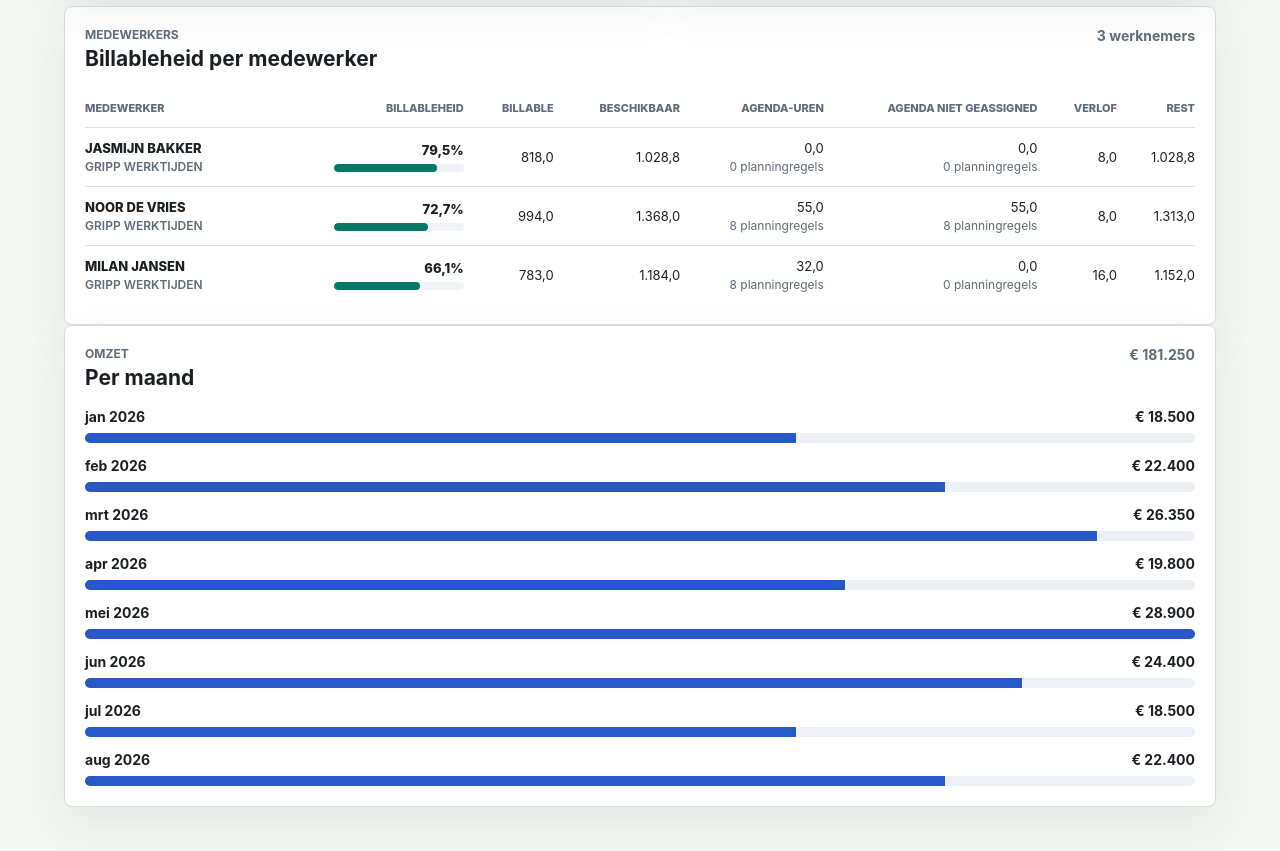
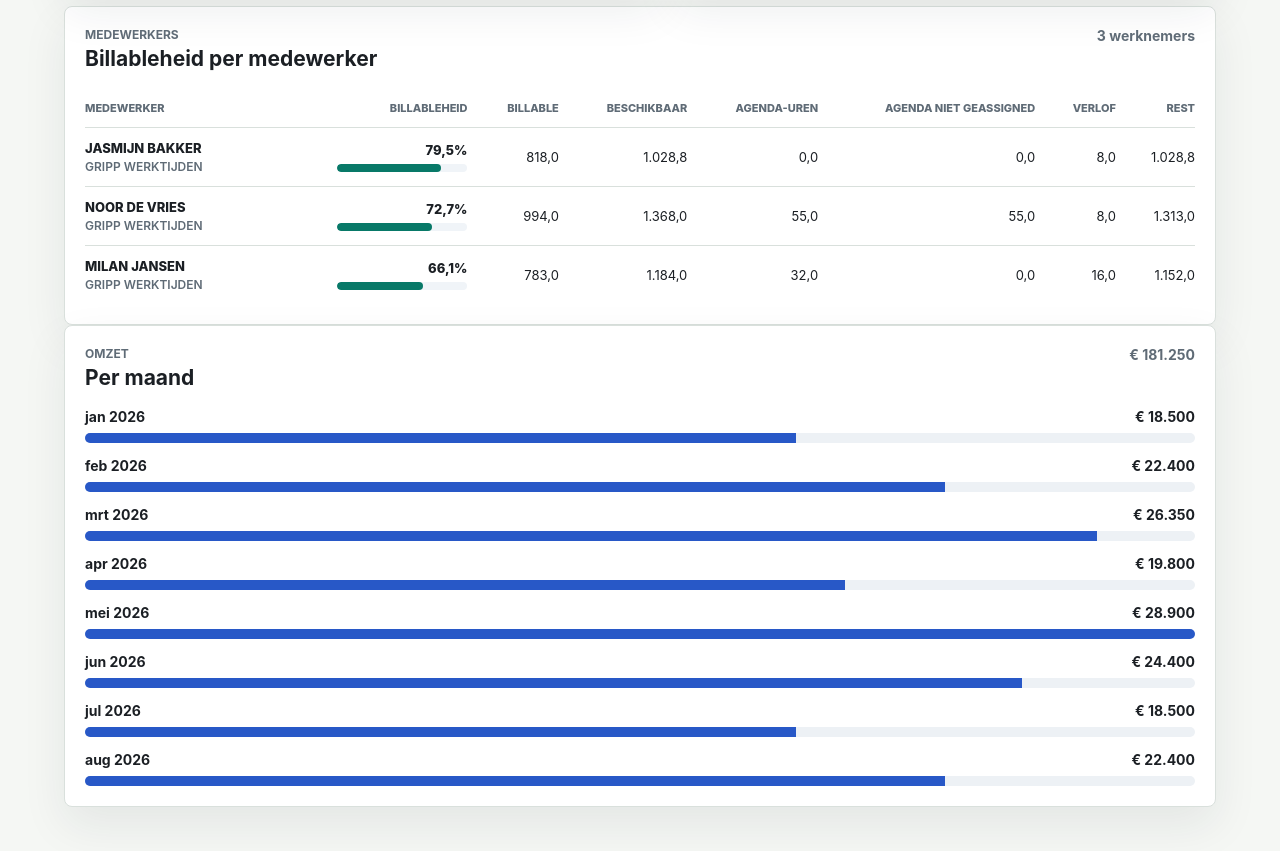
Before and after one commit to maxancedecot/GrippMCP, a Next.js app: page /pm in a window 1280 px wide. Shown: the part 1200-2051 px from the top of the page. Built offline with nearby package versions, Linux system fonts and the light colour scheme.

Commit message:
Remove PM planning rule counts

```diff
--- a/app/pm/page.tsx
+++ b/app/pm/page.tsx
@@ -61,7 +61,6 @@ type CapacitySummary = {
 
 type CalendarItemHoursSummary = {
   hours: number;
-  itemCount: number;
 };
 
 type EmployeeCapacityRow = {
@@ -79,9 +78,7 @@ type EmployeeBillabilityRow = EmployeeCapacityRow & {
   unbillableLoggedHours: number;
   capacityRemainingHours: number;
   calendarItemHours: number;
-  calendarItemCount: number;
   planningWithoutTaskHours: number;
-  planningWithoutTaskItemCount: number;
   billability: number;
 };
 
@@ -281,14 +278,8 @@ export default async function PmDashboardPage() {
                     </td>
                     <td>{formatHours(employee.billableHours)}</td>
                     <td>{formatHours(employee.availableHours)}</td>
-                    <td>
-                      {formatHours(employee.calendarItemHours)}
-                      <span className="cell-muted">{formatPlanningItemCount(employee.calendarItemCount)}</span>
-                    </td>
-                    <td>
-                      {formatHours(employee.planningWithoutTaskHours)}
-                      <span className="cell-muted">{formatPlanningItemCount(employee.planningWithoutTaskItemCount)}</span>
-                    </td>
+                    <td>{formatHours(employee.calendarItemHours)}</td>
+                    <td>{formatHours(employee.planningWithoutTaskHours)}</td>
                     <td>{formatHours(employee.leaveHours)}</td>
                     <td>{formatHours(employee.capacityRemainingHours)}</td>
                   </tr>
@@ -1117,9 +1108,8 @@ function buildCalendarItemHoursByEmployeeId(calendarItems: JsonRecord[], period:
       continue;
     }
 
-    const current = calendarItemHoursByEmployeeId.get(employeeId) ?? { hours: 0, itemCount: 0 };
+    const current = calendarItemHoursByEmployeeId.get(employeeId) ?? { hours: 0 };
     current.hours += amount;
-    current.itemCount += 1;
     calendarItemHoursByEmployeeId.set(employeeId, current);
   }
 
@@ -1181,8 +1171,8 @@ function buildEmployeeBillabilityRows(
     .map((row) => {
       const loggedHours = loggedHoursByEmployeeId.get(row.employeeId) ?? 0;
       const billableHours = billableHoursByEmployeeId.get(row.employeeId) ?? 0;
-      const calendarItemHours = calendarItemHoursByEmployeeId.get(row.employeeId) ?? { hours: 0, itemCount: 0 };
-      const planningWithoutTask = planningWithoutTaskByEmployeeId.get(row.employeeId) ?? { hours: 0, itemCount: 0 };
+      const calendarItemHours = calendarItemHoursByEmployeeId.get(row.employeeId) ?? { hours: 0 };
+      const planningWithoutTask = planningWithoutTaskByEmployeeId.get(row.employeeId) ?? { hours: 0 };
 
       return {
         ...row,
@@ -1191,9 +1181,7 @@ function buildEmployeeBillabilityRows(
         unbillableLoggedHours: Math.max(0, loggedHours - billableHours),
         capacityRemainingHours: row.availableHours - calendarItemHours.hours,
         calendarItemHours: calendarItemHours.hours,
-        calendarItemCount: calendarItemHours.itemCount,
         planningWithoutTaskHours: planningWithoutTask.hours,
-        planningWithoutTaskItemCount: planningWithoutTask.itemCount,
         billability: percent(billableHours, row.availableHours)
       };
     })
@@ -1850,10 +1838,6 @@ function formatCurrencyPerHour(value: number) {
 
 function formatEmployeeCount(value: number) {
   return `${value} werknemer${value === 1 ? "" : "s"}`;
-}
-
-function formatPlanningItemCount(value: number) {
-  return `${value} planningregel${value === 1 ? "" : "s"}`;
 }
 
 function formatDate(value: string) {
```
